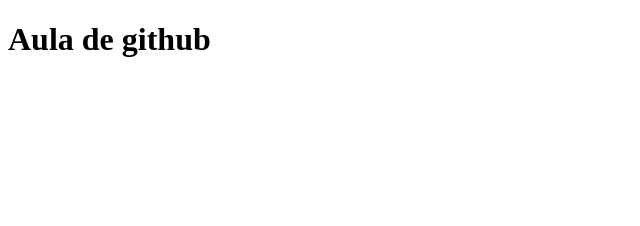
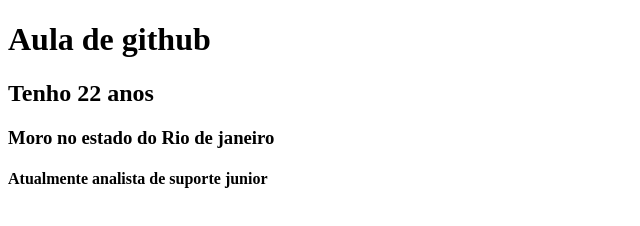
Before and after one commit to dev-anjos/Exercicio-coder, a plain HTML site: page index.html in a window 1280 px wide. Shown: the whole page, without its empty margins (0-640 px from the left). Drawn offline with Linux system fonts and the light colour scheme.

Commit message:
Enviando as alteraçoes com dados nao sensiveis

```diff
--- a/index.html
+++ b/index.html
@@ -8,5 +8,8 @@
 </head>
 <body>
     <h1>Aula de github</h1>
+    <h2>Tenho 22 anos</h2>
+    <h3>Moro no estado do Rio de janeiro</h2>
+    <h4>Atualmente analista de suporte junior</h4>
 </body>
 </html>
```
